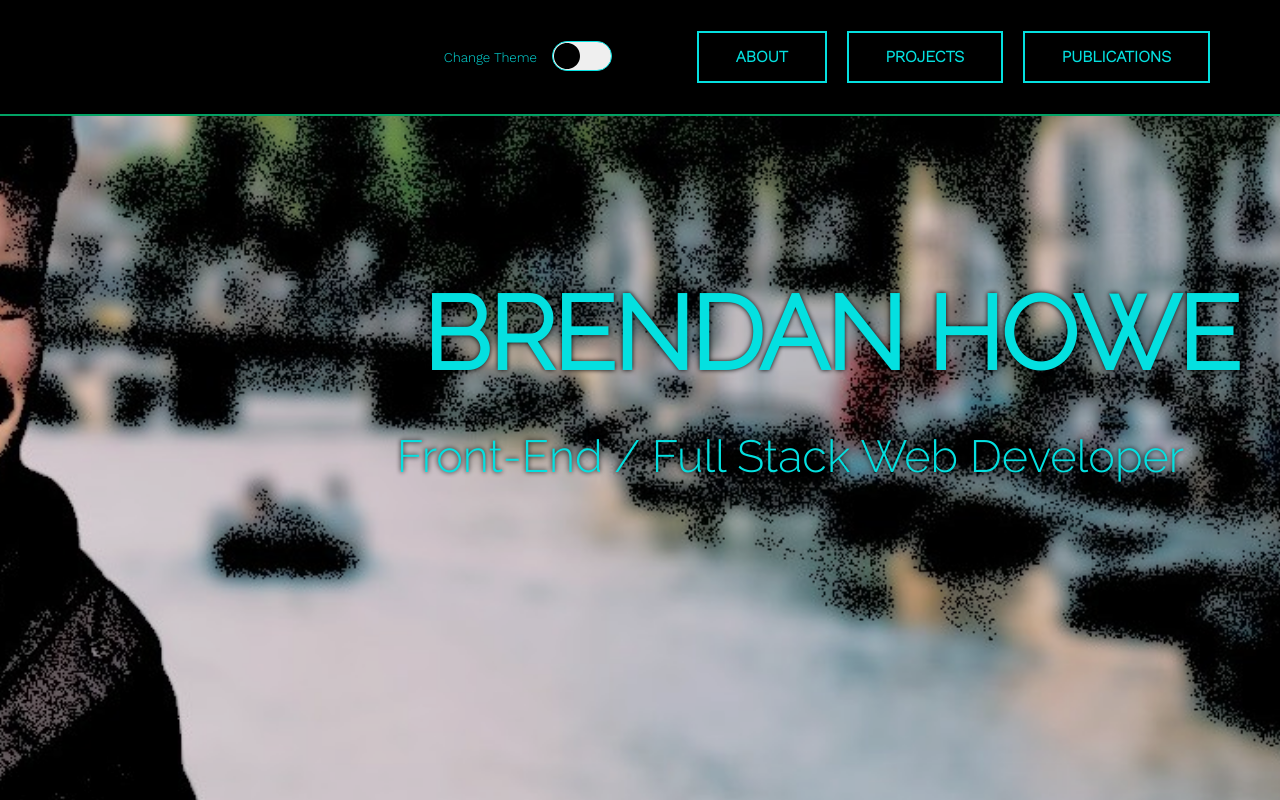
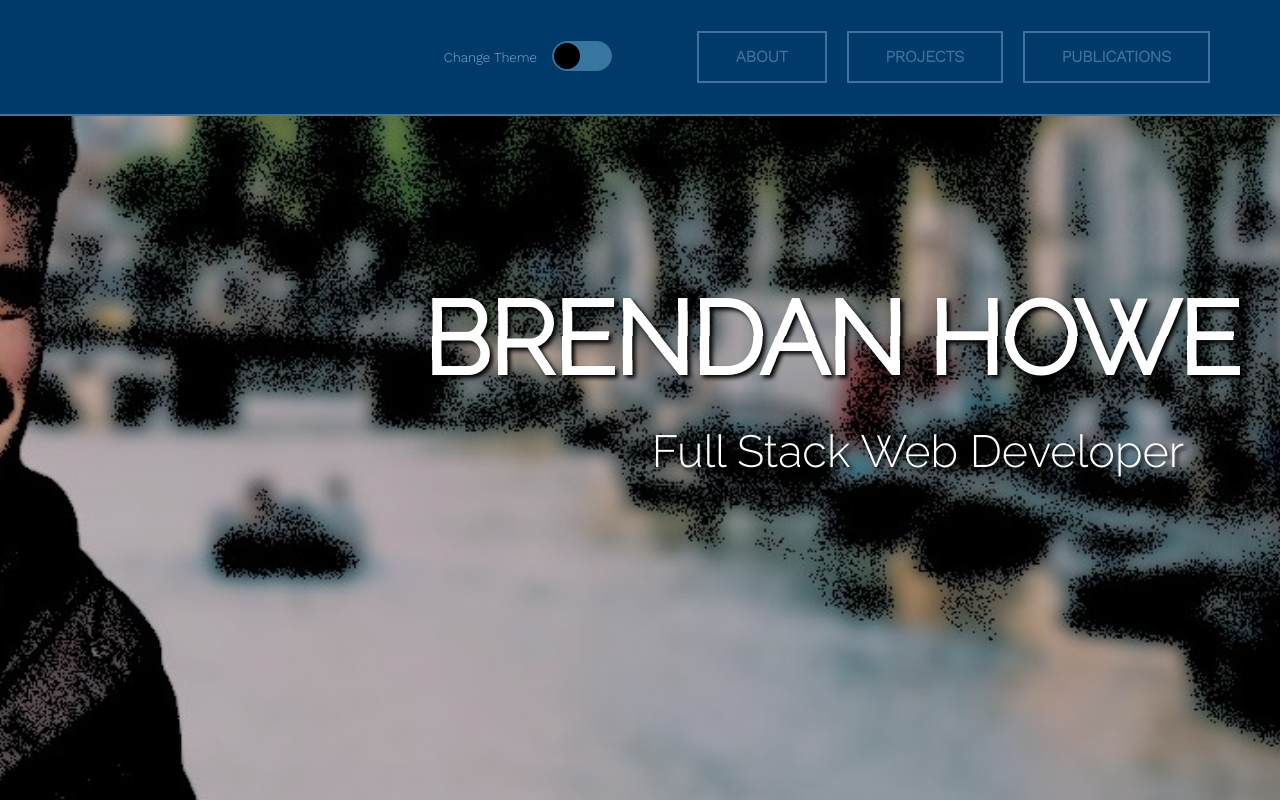
Before and after one commit to bhowe111/portfolio-react-3, a React (Create React App) app: page / in a window 1280 px wide. Built offline with nearby package versions, Linux system fonts and the light colour scheme.

Commit message:
theme updates

```diff
--- a/src/App.js
+++ b/src/App.js
@@ -8,7 +8,6 @@ function App() {
     <div className="App">
       <>
         <Header />
-
         <Landing />
       </>
     </div>
--- a/src/components/Carousel.js
+++ b/src/components/Carousel.js
@@ -149,13 +149,13 @@ function Carousel() {
       })}
       <div className="carousel-buttons">
         <button
-          style={{ color: `${({ theme }) => theme.mainText}` }}
+          style={{ color: "#ffffffa9" }}
           onClick={() => dispatch({ type: "PREV" })}
         >
           PREV
         </button>
         <button
-          style={{ color: `${({ theme }) => theme.mainText}` }}
+          style={{ color: "#ffffffa9" }}
           onClick={() => dispatch({ type: "NEXT" })}
         >
           NEXT
--- a/src/config/Toggle.js
+++ b/src/config/Toggle.js
@@ -5,7 +5,7 @@ import { ReactComponent as TogIcon } from "../images/circle-icon.svg";
 
 // Toggle Container
 const ToggleContainer = styled.button`
-  background: "#c4c4c4";
+  background-color: "#c4c4c4";
   border: 1px solid ${({ theme }) => theme.toggleBorder};
   border-radius: 30px;
   cursor: pointer;
--- a/src/pages/Landing.js
+++ b/src/pages/Landing.js
@@ -16,7 +16,7 @@ export default function Landing() {
             <div>BRENDAN HOWE</div>
             <div>BRENDAN HOWE</div>
           </div>
-          <h2 className="subheading">Front-End / Full Stack Web Developer</h2>
+          <h2 className="subheading">Full Stack Web Developer</h2>
         </div>
       </div>
       {/* Content */}
--- a/src/styles/carousel.scss
+++ b/src/styles/carousel.scss
@@ -85,18 +85,18 @@
   justify-content: center;
 }
 .animated-word {
-  background-color: rgba(24, 24, 24, 0.719);
+  background-color: rgba(24, 24, 24, 0.9);
   min-height: 25px;
-  min-width: 70px;
+  min-width: 120px;
   letter-spacing: 0.2em;
-  line-height: 1.5em;
+  line-height: 3em;
   font-weight: 600;
   font-size: 16px;
   text-align: center;
   color: rgba(255, 255, 255, 0.753);
   cursor: pointer;
   outline: 1px solid;
-  outline-color: #ffd700;
+  outline-color: #030303;
   outline-offset: 10px;
   transition: all 600ms cubic-bezier(0.2, 0, 0, 0.8);
 }
--- a/src/styles/global.js
+++ b/src/styles/global.js
@@ -171,8 +171,8 @@ export const GlobalStyles = createGlobalStyle`
   align-items: center;
   justify-content: center;
   color: #fff;
-  text-shadow: 0 0 5px #000;
-  background: rgba(0, 0, 0, 0.118);
+  text-shadow: 3px 3px 4px #000;
+  background: rgba(0, 0, 0, 0.25);
 }
 
 .parallax::after {
@@ -210,7 +210,8 @@ export const GlobalStyles = createGlobalStyle`
 .subheading {
   position: relative;
   justify-self: flex-end;
-  margin-top: 50px;
+  margin-top: 40px;
+  color: ${({ theme }) => theme.titleText}
 }
 /* Deconstructed text, modification of Ben Szabo codepen https://codepen.io/finnhvman/pen/BGmygj */
 
@@ -233,13 +234,13 @@ export const GlobalStyles = createGlobalStyle`
   right: 0;
   bottom: 0;
   pointer-events: none;
-  color: ${({ theme }) => theme.mainText};
+  color: ${({ theme }) => theme.titleText};
 }
 
 .deconstructed > div:nth-child(1) {
   -webkit-mask-image: linear-gradient(black 25%, transparent 25%);
   mask-image: linear-gradient(black 25%, transparent 25%);
-  animation: deconstructed1 5s 1 forwards;
+  animation: deconstructed1 7s 1 forwards;
 }
 
 .deconstructed > div:nth-child(2) {
@@ -255,7 +256,7 @@ export const GlobalStyles = createGlobalStyle`
     black 50%,
     transparent 50%
   );
-  animation: deconstructed2 5s 1 forwards;
+  animation: deconstructed2 7s 1 forwards;
 }
 
 .deconstructed > div:nth-child(3) {
@@ -271,13 +272,13 @@ export const GlobalStyles = createGlobalStyle`
     black 75%,
     transparent 75%
   );
-  animation: deconstructed3 5s 1 forwards;
+  animation: deconstructed3 7s 1 forwards;
 }
 
 .deconstructed > div:nth-child(4) {
   -webkit-mask-image: linear-gradient(transparent 75%, black 75%);
   mask-image: linear-gradient(transparent 75%, black 75%);
-  animation: deconstructed4 5s 1 forwards;
+  animation: deconstructed4 7s 1 forwards;
 }
 
 @keyframes deconstructed1 {
@@ -409,6 +410,10 @@ export const GlobalStyles = createGlobalStyle`
   color: ${({ theme }) => theme.mainText};
 }
 
+button {
+  background-color: ${({ theme }) => theme.borderColor}
+}
+
 /* ----------------------------- Preview */
 
 .right-column {
--- a/src/styles/theme.js
+++ b/src/styles/theme.js
@@ -2,25 +2,27 @@ import whiteBkgImage from "../images/ams-bkg-blur-color-grit.jpg";
 import goldBkgImage from "../images/ams-bkg-blur-dark-hatch.png";
 
 export const whiteTheme = {
-  toggleBorder: "#04e0e0",
-  gradient: "linear-gradient(#04e0e0, #c3c3c3)",
-  mainText: "#04e0e0",
-  secondaryText: "#c3c3c3",
+  toggleBorder: "#3776A1",
+  gradient: "linear-gradient(#6EB1D6, #c3c3c3)",
+  mainText: "#6Eb1D6",
+  secondaryText: "#89CFF1",
   backgroundImage: `url(${whiteBkgImage})`,
-  mainColor: "#000",
-  secondaryColor: "#fff",
-  borderColor: "#02a164",
-  previewShadow: "#00bdcaa1",
+  mainColor: "#003A6B",
+  secondaryColor: "#1B5886",
+  borderColor: "#3776A1",
+  previewShadow: "#3776A1a1",
+  titleText: "#fff",
 };
 
 export const goldTheme = {
-  toggleBorder: "#ffd700",
+  toggleBorder: "#B7882A",
   gradient: "linear-gradient(#ffd700, #161616)",
-  mainText: "#ffd700",
-  secondaryText: "#fff",
+  mainText: "#CBA238",
+  secondaryText: "#D4B03B",
   backgroundImage: `url(${goldBkgImage})`,
-  mainColor: "#161616",
-  secondaryColor: "#303030",
-  borderColor: "#c6c6c6",
+  mainColor: "#0C0E10",
+  secondaryColor: "#1E232B",
+  borderColor: "#B7882A",
   previewShadow: "#757575a1",
+  titleText: "#D4B03B",
 };
```
Also changed, not shown: 1 other file (tests, documents, lock files or other folders).
